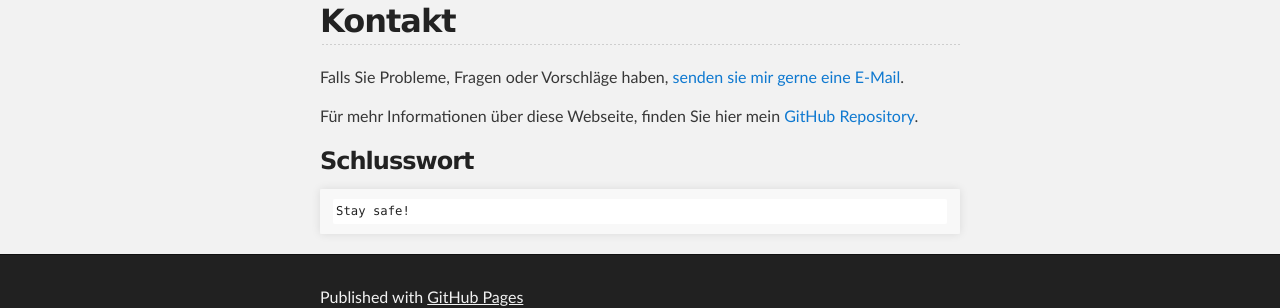
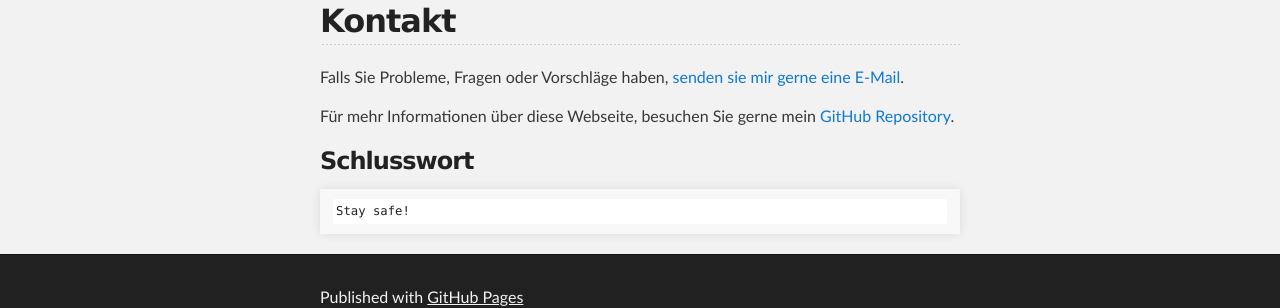
Before and after one commit to alexandersamoshyn/alexandersamoshyn.github.io, a Jekyll site: the page built from index.md, in a window 1280 px wide. Shown: the part 1112-1420 px from the top of the page. Built offline with Jekyll 4.4.1, drawn with Linux system fonts in a browser that asks for light colours.

```diff
--- a/index.md
+++ b/index.md
@@ -47,7 +47,7 @@ Moin, ich bin Alexander, 16 Jahre alt und zurzeit gehe ich noch zur Schule. Zu m
 
 Falls Sie Probleme, Fragen oder Vorschläge haben, [senden sie mir gerne eine E-Mail](alexander.samoshyn@icloud.com).
 
-Für mehr Informationen über diese Webseite, finden Sie hier mein [GitHub Repository](https://github.com/alexandersamoshyn/alexandersamoshyn.github.io).
+Für mehr Informationen über diese Webseite, besuchen Sie gerne mein [GitHub Repository](https://github.com/alexandersamoshyn/alexandersamoshyn.github.io).
 
 
 ### Schlusswort
```
